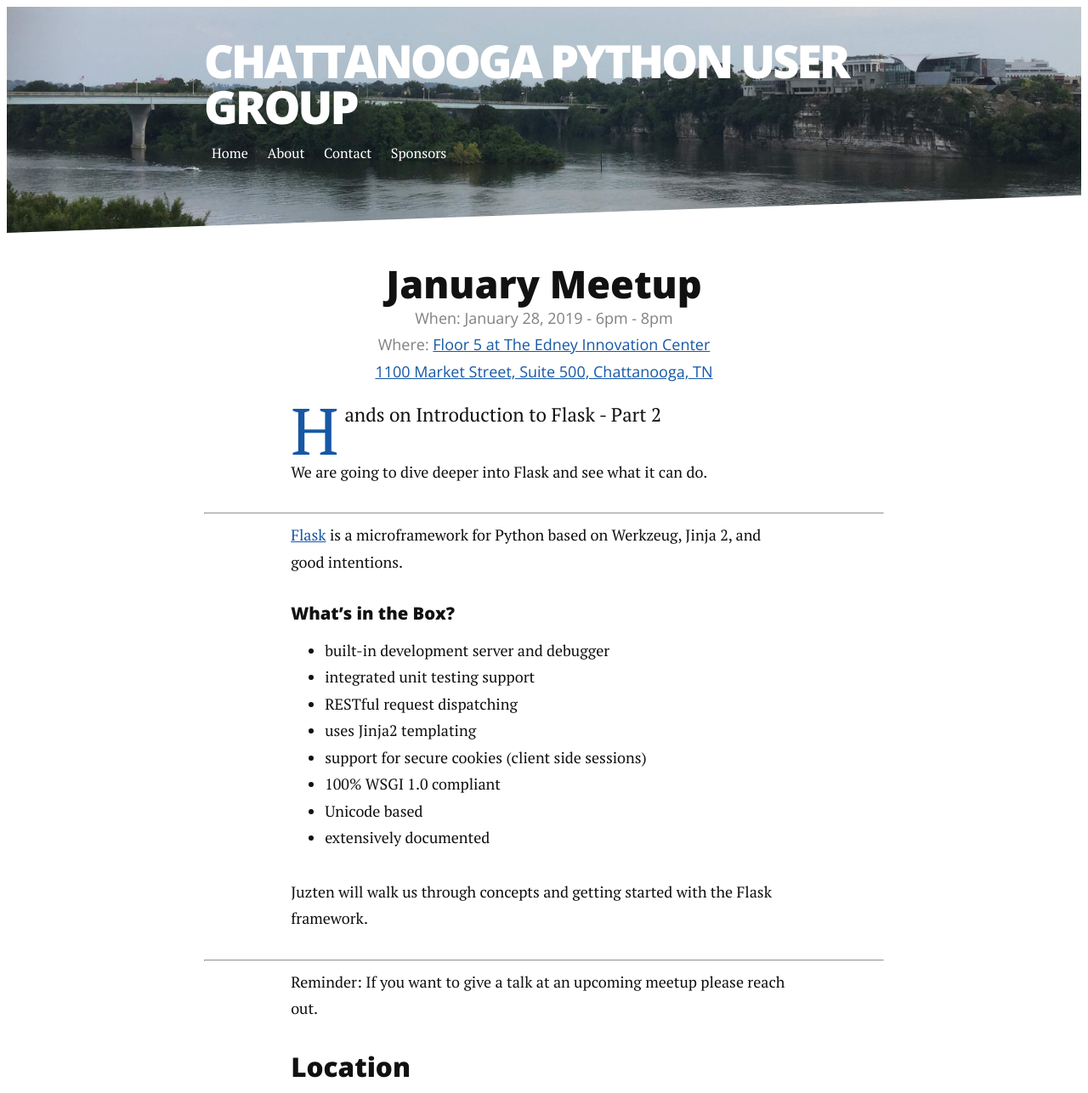
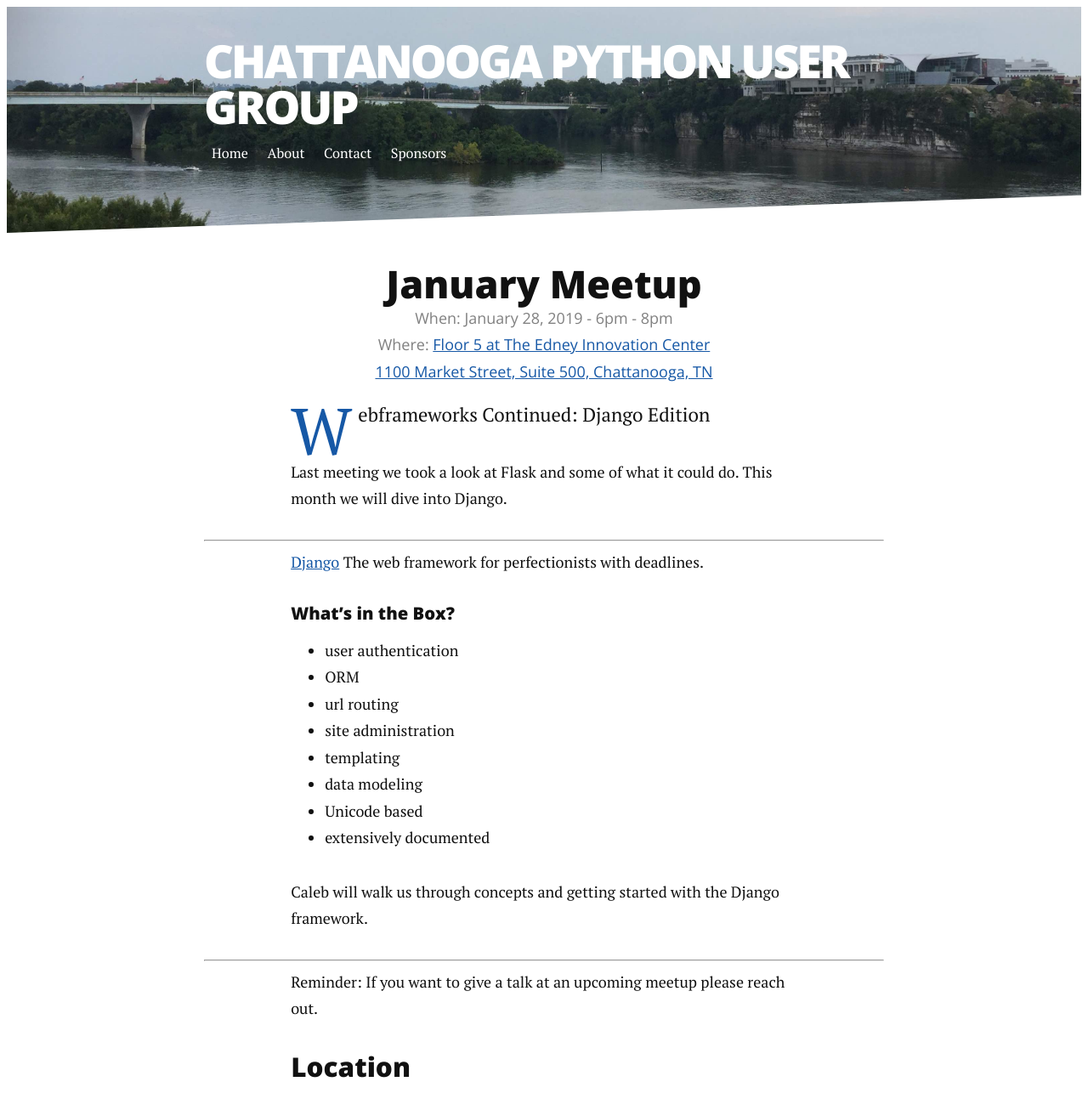
Before and after one commit to ChadevPython/chadevpython.github.io, a Jekyll site: the page built from _posts/2019-01-28-django.markdown, in a window 1280 px wide and 1400 px high, cut to the strip 0-1286 px from the top of the window. Shown: the whole strip at 85% size. Built offline with Jekyll 4.4.1, drawn with Linux system fonts in a browser that asks for light colours; nearby versions of some CDN libraries; Markdown is read by kramdown in place of the engine named in the settings.

Commit message:
change jan meeting

```diff
--- a/_posts/2019-01-28-flask2.markdown
+++ b/_posts/2019-01-28-django.markdown
@@ -13,27 +13,28 @@ date: 2019-01-28
 ---
 
 <p class="intro">
-<span class="dropcap">H</span>ands on Introduction to Flask - Part 2
+<span class="dropcap">W</span>ebframeworks Continued: Django Edition
 </p>
 
-We are going to dive deeper into Flask and see what it can do.
+Last meeting we took a look at Flask and some of what it could do.  This month
+we will dive into Django.
 
 ***
 
-[Flask](http://flask.pocoo.org/) is a microframework for Python based on Werkzeug, Jinja 2, and good intentions.
+[Django](https://www.djangoproject.com/) The web framework for perfectionists with deadlines.
 
 #### What’s in the Box?
 
-- built-in development server and debugger
-- integrated unit testing support
-- RESTful request dispatching
-- uses Jinja2 templating
-- support for secure cookies (client side sessions)
-- 100% WSGI 1.0 compliant
+- user authentication
+- ORM
+- url routing
+- site administration
+- templating
+- data modeling
 - Unicode based
 - extensively documented
 
-Juzten will walk us through concepts and getting started with the Flask framework.
+Caleb will walk us through concepts and getting started with the Django framework.
 
 
 <hr>
```
